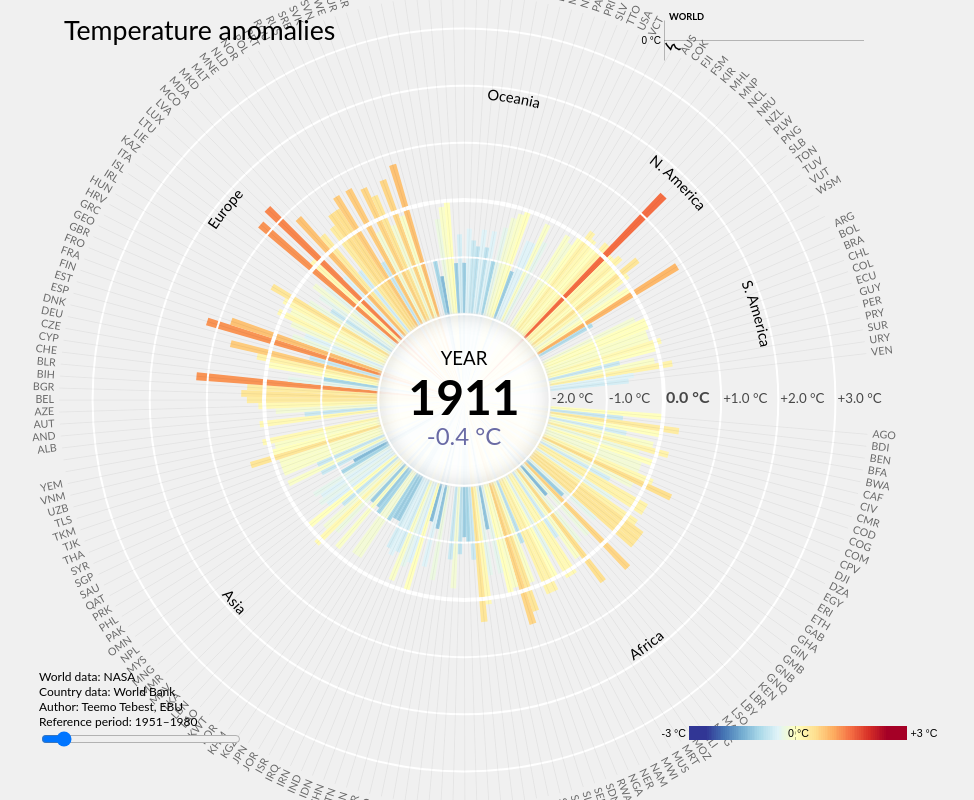
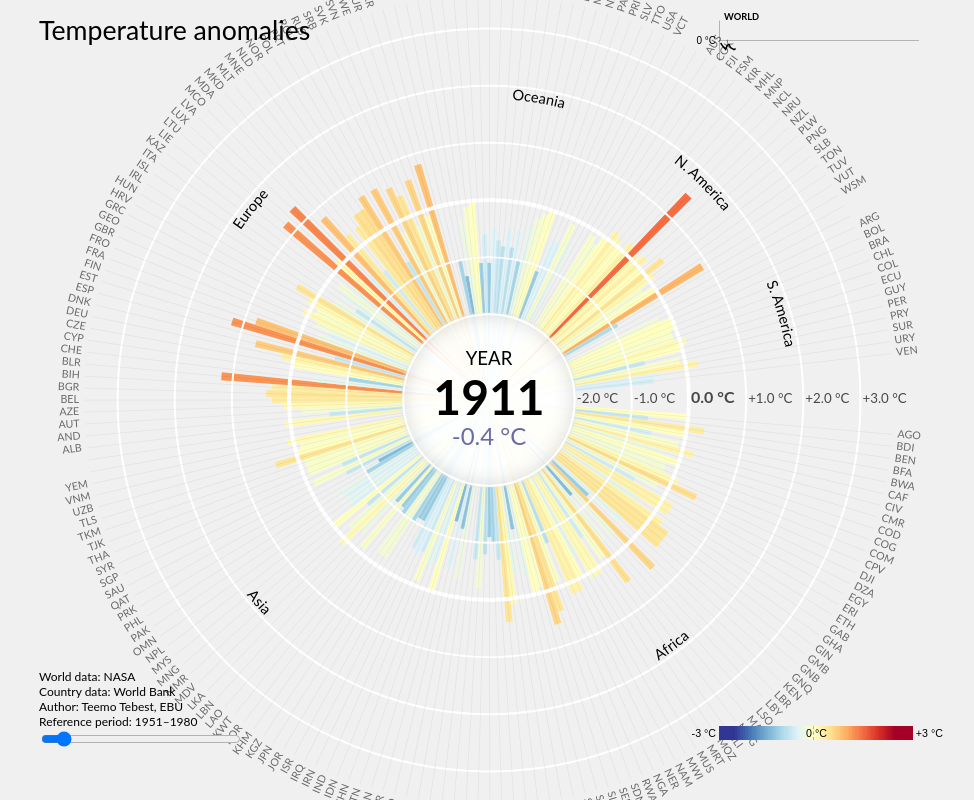
Before and after one commit to ebuddj/2021-temperature, a React app: page / in a window 1280 px wide. Shown: the whole page, without its empty margins (151-1125 px from the left). Built offline with nearby package versions, Linux system fonts and the light colour scheme.

Commit message:
Style and positioning change

```diff
--- a/src/jsx/App.jsx
+++ b/src/jsx/App.jsx
@@ -12,13 +12,13 @@ const scaleMax = 3,
       scaleMin = -3,
       f = chroma.scale('RdYlBu').padding(-0.1).domain([scaleMax, 0, scaleMin]),
       f_text = chroma.scale(['red', 'rgba(0, 0, 0, 0.3)', 'blue']).padding(-1).domain([scaleMax, 0, scaleMin]);
-const margin = {top: 0, right: 50, bottom: 0, left: 0},
+const margin = {top: 0, right: 0, bottom: 0, left: 0},
       inner_radius = 0,
       outer_radius = 400,
       my_domain = [-3.5, 3.5],
       legend_ring_points = [-2, -1, 0, 1, 2, 3],
-      height = window.innerHeight - margin.top - margin.bottom,
-      width = window.innerWidth - margin.left - margin.right;
+      height = (window.innerHeight > window.innerWidth) ? window.innerWidth - margin.left - margin.right : window.innerHeight - margin.left - margin.right,
+      width = (window.innerHeight > window.innerWidth) ? window.innerHeight - margin.top - margin.bottom : window.innerWidth - margin.top - margin.bottom;
 
 const x = d3.scaleBand()
   .range([Math.PI / 2 + 0.07, Math.PI / 2 + 2 * Math.PI - 0.1])
@@ -65,10 +65,10 @@ class App extends Component {
     d3.json('./data/data.json').then((data) => {
       x.domain(data[this.state.year].map(d => d.id));
       this.data = data;
-       Object.keys(data).forEach((year) => {
-        let temperature = data[year].reduce((accumulator, current, index, array) => (accumulator + current.temp), 0) / data[year].length;
-        avg_tmps.push(temperature);
-      });
+      // Object.keys(data).forEach((year) => {
+      //   let temperature = data[year].reduce((accumulator, current, index, array) => (accumulator + current.temp), 0) / data[year].length;
+      //   avg_tmps.push(temperature);
+      // });
       avg_tmps = [-0.15,-0.28,-0.37,-0.47,-0.26,-0.22,-0.39,-0.43,-0.48,-0.43,-0.44,-0.36,-0.34,-0.15,-0.14,-0.36,-0.46,-0.3,-0.27,-0.27,-0.19,-0.29,-0.27,-0.27,-0.22,-0.11,-0.22,-0.2,-0.36,-0.16,-0.1,-0.16,-0.29,-0.12,-0.2,-0.15,-0.03,0,-0.02,0.12,0.18,0.06,0.09,0.2,0.09,-0.07,-0.03,-0.11,-0.11,-0.17,-0.07,0.01,0.08,-0.13,-0.14,-0.19,0.05,0.06,0.03,-0.03,0.06,0.03,0.05,-0.2,-0.11,-0.06,-0.02,-0.08,0.05,0.03,-0.08,0.01,0.16,-0.07,-0.01,-0.1,0.18,0.07,0.16,0.26,0.32,0.14,0.31,0.16,0.12,0.18,0.32,0.39,0.27,0.45,0.41,0.22,0.23,0.32,0.45,0.33,0.47,0.61,0.39,0.4,0.54,0.63,0.62,0.54,0.68,0.64,0.66,0.54,0.66,0.72,0.61,0.65,0.68,0.74,0.9,1.01,0.92,0.85,0.98,1.02];
       this.createRadialChart(data[this.state.year]);
     });
@@ -117,12 +117,12 @@ class App extends Component {
   createLineChart() {
     chart_elements.append('g')
       .append('text')
-      .attr('transform', 'translate(' + (width / 2 - 400) + ', 40)')
+      .attr('transform', 'translate(' + (width / 2 - 450) + ', 40)')
       .attr('class', style.title)
       .html('Temperature anomalies');
     const line_container = chart_elements.append('g')
       .attr('class', style.line_container)
-      .attr('transform', 'translate(' + (width / 2 + 200) + ', 20)');
+      .attr('transform', 'translate(' + (width / 2 + 230) + ', 20)');
     line_container.append('text')
       .attr('x', 5)
       .attr('class', style.linegraptext)
--- a/src/styles/styles.less
+++ b/src/styles/styles.less
@@ -5,9 +5,10 @@ body {
   padding: 0;
 }
 .app {
+  background-color: #f0f0f0;
   font-family: 'Lato';
   margin: auto auto;
-  max-height: 100vh;
+  height: 100vh;
   overflow: hidden;
   .tooltip {
     background-color: rgba(255, 255, 255, 0.9);
@@ -19,7 +20,6 @@ body {
     z-index: 3;
   }
   .chart_container {
-    background-color: #f0f0f0;
     svg {
       .title {
         font-size: 20pt;
@@ -132,7 +132,7 @@ body {
     opacity: 1;
     z-index: 1;
     position: absolute;
-    left: calc(50% + 200px);
+    left: calc(50% + 230px);
     &:after,
     &:before {
       display: inline-block;
@@ -156,7 +156,7 @@ body {
       display: inline-block;
       float: left;
       height: 14px;
-      width: 1.8px;
+      width: 1.6px;
       .scale_text_zero {
         left: -10px;
         line-height: 14px;
```
